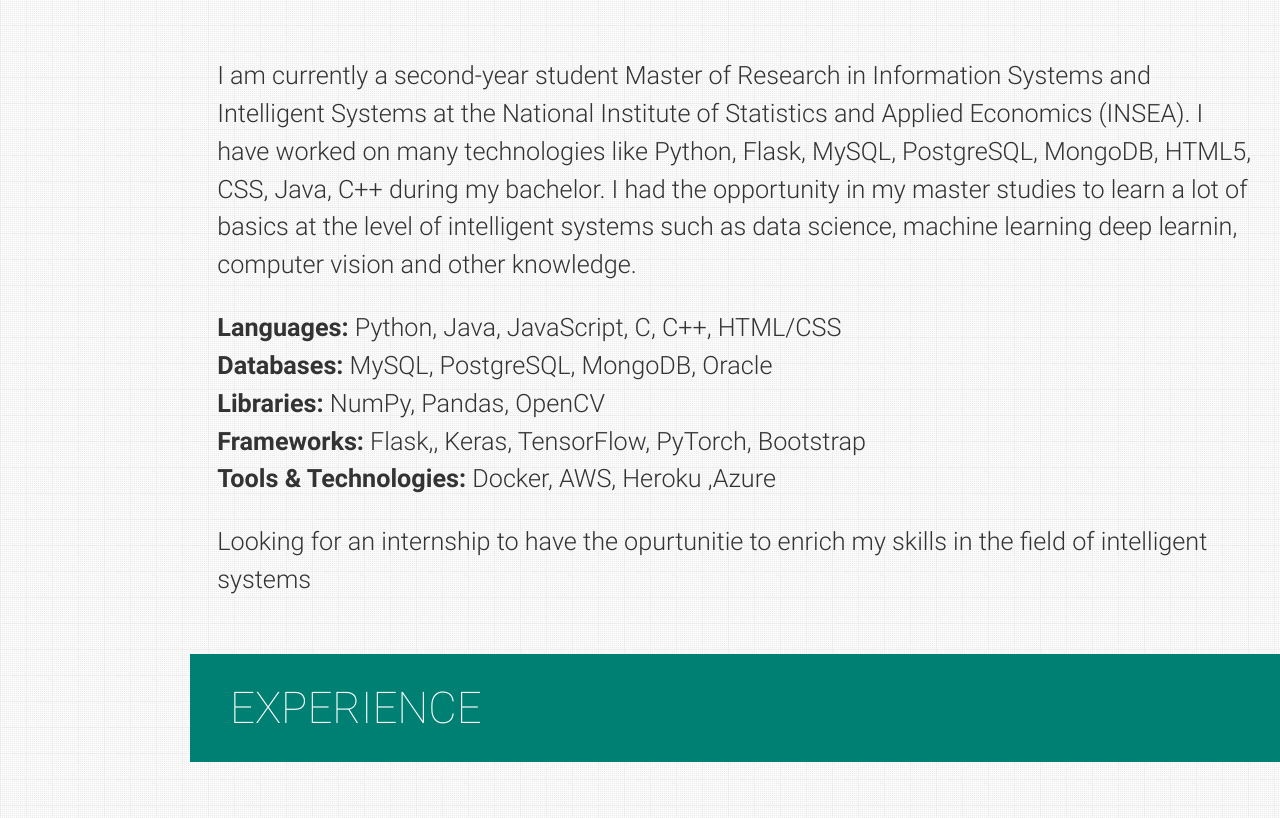
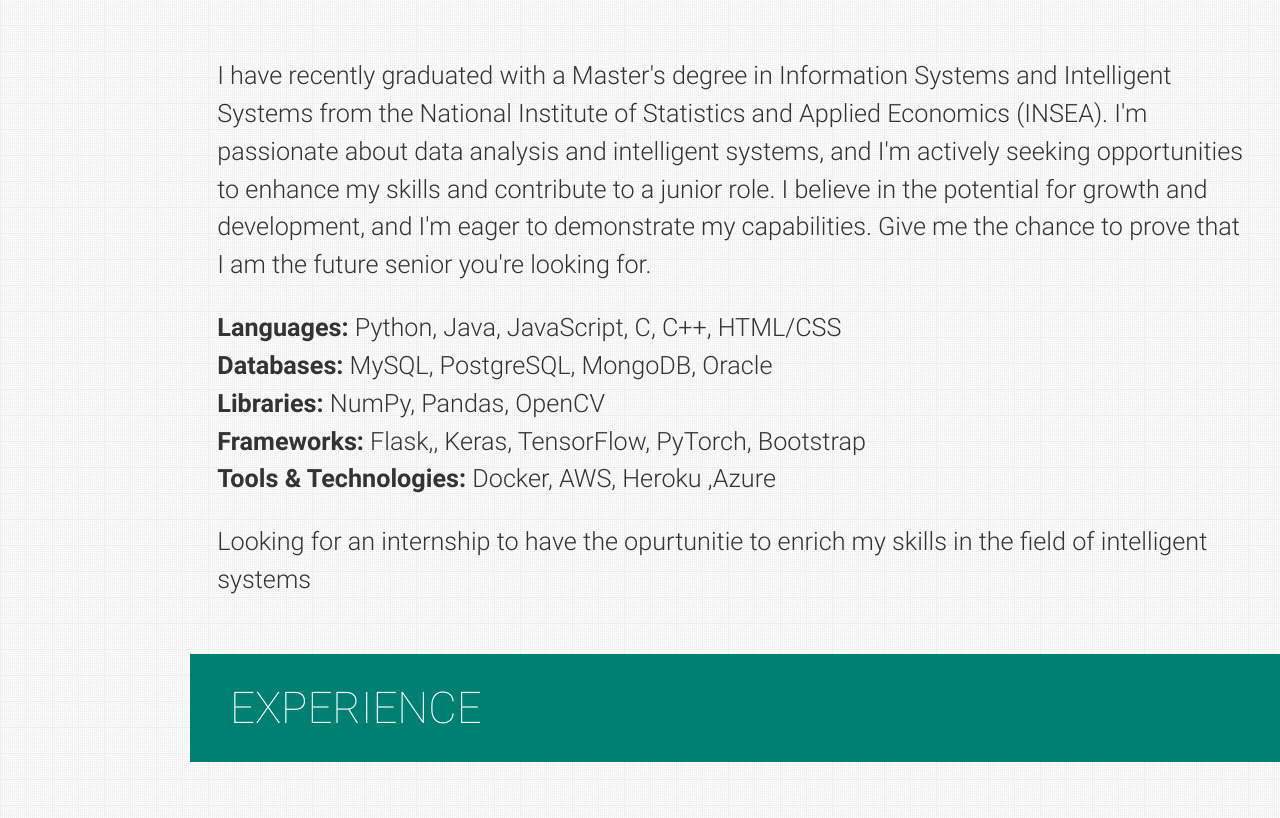
Before and after one commit to sokaina-nadi/PortfolioSokaina, a plain HTML site: page index.html in a window 1280 px wide. Shown: the part 911-1729 px from the top of the page. Drawn offline with nearby package versions, Linux system fonts and the light colour scheme.

Commit message:
Update index.html

```diff
--- a/index.html
+++ b/index.html
@@ -236,9 +236,7 @@
           </h2>
         </blockquote> -->
         <p>
-          I am currently a second-year student Master of Research in Information Systems and Intelligent Systems at the National Institute of Statistics and Applied Economics (INSEA). I have worked on many technologies like Python, Flask, MySQL, PostgreSQL, MongoDB, HTML5, CSS, Java, C++ during my bachelor.
-          I had the opportunity in my master studies to  learn a lot of basics at the level of intelligent systems such as data science, machine learning deep learnin, computer vision and other knowledge.  </p>
-        <p>
+ I have recently graduated with a Master's degree in Information Systems and Intelligent Systems from the National Institute of Statistics and Applied Economics (INSEA). I'm passionate about data analysis and intelligent systems, and I'm actively seeking opportunities to enhance my skills and contribute to a junior role. I believe in the potential for growth and development, and I'm eager to demonstrate my capabilities. Give me the chance to prove that I am the future senior you're looking for.        <p>
           <ul>
             <li><b>Languages:</b> Python, Java, JavaScript, C, C++, HTML/CSS</li>
             <li><b>Databases:</b> MySQL, PostgreSQL, MongoDB, Oracle</li>
```
